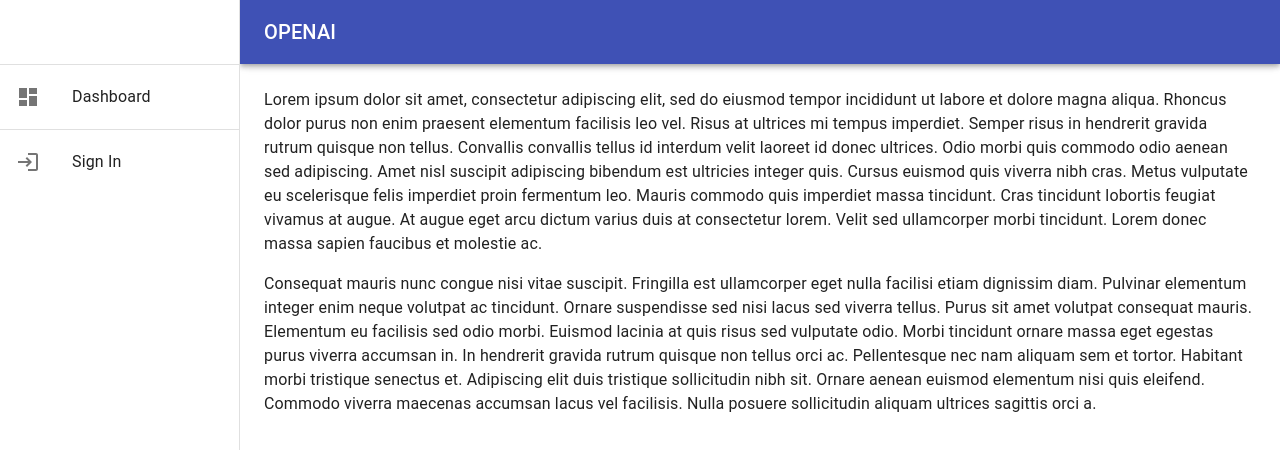
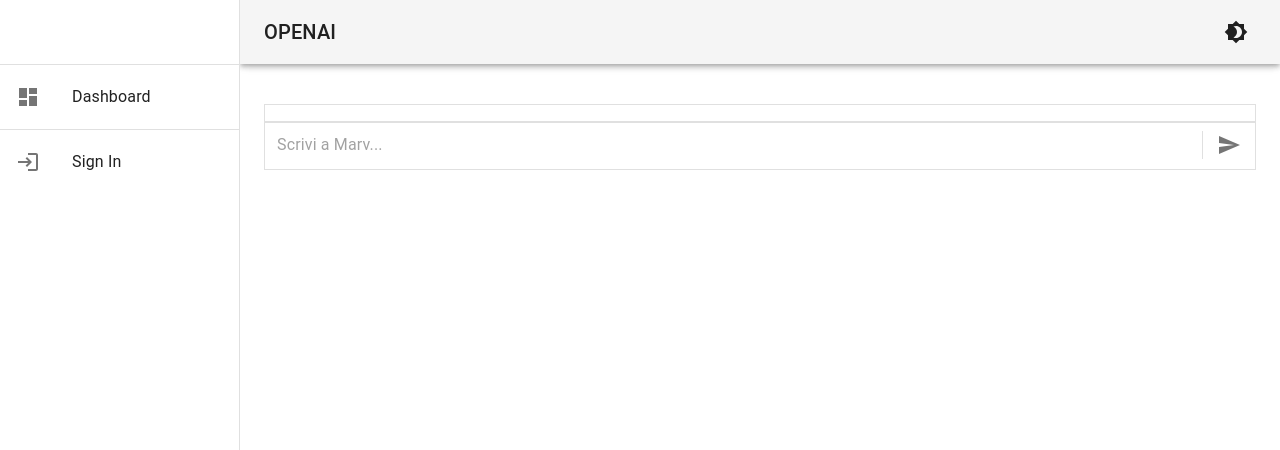
Before and after one commit to Batman110391/openai, a React (Create React App) app: page / in a window 1280 px wide. Shown: the top 450 px of the page. Built offline with nearby package versions, Linux system fonts and the light colour scheme.

Commit message:
Create a chatBot component

```diff
--- a/src/Components/BoxLayout.js
+++ b/src/Components/BoxLayout.js
@@ -10,6 +10,7 @@
         flexGrow: 1,
         p: 3,
         width: { sm: `calc(100% - 240px)` },
+        height: `calc(100% - 50px)`,
       }}
     >
       <Toolbar />
--- a/src/index.css
+++ b/src/index.css
@@ -1,10 +1,20 @@
-body {
+html,body {
   margin: 0;
   font-family: -apple-system, BlinkMacSystemFont, 'Segoe UI', 'Roboto', 'Oxygen',
     'Ubuntu', 'Cantarell', 'Fira Sans', 'Droid Sans', 'Helvetica Neue',
     sans-serif;
   -webkit-font-smoothing: antialiased;
   -moz-osx-font-smoothing: grayscale;
+  height: 100%;
+}
+
+#root {
+  height: 100%;
+  width: 100%;
+}
+
+* {
+  box-sizing: border-box;
 }
 
 code {
--- a/src/index.js
+++ b/src/index.js
@@ -1,21 +1,12 @@
 import React from "react";
 import ReactDOM from "react-dom/client";
-import { ThemeProvider } from "@mui/material/styles";
 import App from "./App";
-import themePalette from "./themePalette";
-import createCache from "@emotion/cache";
-import { CacheProvider } from "@emotion/react";
-
-export const muiCache = createCache({
-  key: "mui",
-  prepend: true,
-});
+import ThemePalette from "./ThemePalette";
+import "./index.css";
 
 const root = ReactDOM.createRoot(document.getElementById("root"));
 root.render(
-  <CacheProvider value={muiCache}>
-    <ThemeProvider theme={themePalette}>
-      <App />
-    </ThemeProvider>
-  </CacheProvider>
+  <ThemePalette>
+    <App />
+  </ThemePalette>
 );
--- a/src/pages/ChatBot.js
+++ b/src/pages/ChatBot.js
@@ -1,40 +1,102 @@
 import React from "react";
-import Typography from "@mui/material/Typography";
+import Box from "@mui/material/Box";
+import Paper from "@mui/material/Paper";
 import BoxLayout from "../Components/BoxLayout";
+import InputBase from "@mui/material/InputBase";
+import Divider from "@mui/material/Divider";
+import IconButton from "@mui/material/IconButton";
+import SendIcon from "@mui/icons-material/Send";
 
 function ChatBot() {
+  const [message, setMessage] = React.useState([]);
+
   return (
     <BoxLayout>
-      <Typography paragraph>
-        Lorem ipsum dolor sit amet, consectetur adipiscing elit, sed do eiusmod
-        tempor incididunt ut labore et dolore magna aliqua. Rhoncus dolor purus
-        non enim praesent elementum facilisis leo vel. Risus at ultrices mi
-        tempus imperdiet. Semper risus in hendrerit gravida rutrum quisque non
-        tellus. Convallis convallis tellus id interdum velit laoreet id donec
-        ultrices. Odio morbi quis commodo odio aenean sed adipiscing. Amet nisl
-        suscipit adipiscing bibendum est ultricies integer quis. Cursus euismod
-        quis viverra nibh cras. Metus vulputate eu scelerisque felis imperdiet
-        proin fermentum leo. Mauris commodo quis imperdiet massa tincidunt. Cras
-        tincidunt lobortis feugiat vivamus at augue. At augue eget arcu dictum
-        varius duis at consectetur lorem. Velit sed ullamcorper morbi tincidunt.
-        Lorem donec massa sapien faucibus et molestie ac.
-      </Typography>
-      <Typography paragraph>
-        Consequat mauris nunc congue nisi vitae suscipit. Fringilla est
-        ullamcorper eget nulla facilisi etiam dignissim diam. Pulvinar elementum
-        integer enim neque volutpat ac tincidunt. Ornare suspendisse sed nisi
-        lacus sed viverra tellus. Purus sit amet volutpat consequat mauris.
-        Elementum eu facilisis sed odio morbi. Euismod lacinia at quis risus sed
-        vulputate odio. Morbi tincidunt ornare massa eget egestas purus viverra
-        accumsan in. In hendrerit gravida rutrum quisque non tellus orci ac.
-        Pellentesque nec nam aliquam sem et tortor. Habitant morbi tristique
-        senectus et. Adipiscing elit duis tristique sollicitudin nibh sit.
-        Ornare aenean euismod elementum nisi quis eleifend. Commodo viverra
-        maecenas accumsan lacus vel facilisis. Nulla posuere sollicitudin
-        aliquam ultrices sagittis orci a.
-      </Typography>
+      <Box
+        sx={{
+          width: "100%",
+          height: "100%",
+          display: "flex",
+          flexDirection: "column",
+          p: "16px 0px",
+        }}
+      >
+        <Paper
+          sx={{
+            width: "100%",
+            display: "flex",
+            flexDirection: "column-reverse",
+            overflow: "auto",
+            p: 1,
+          }}
+          variant="outlined"
+          square
+        >
+          {message.length > 0 &&
+            message
+              .sort((a, b) => b.date - a.date)
+              .map((mess) => {
+                return (
+                  <div>
+                    {mess.author} : {mess.message}
+                  </div>
+                );
+              })}
+        </Paper>
+        <InputChatBox message={message} setMessage={setMessage} />
+      </Box>
     </BoxLayout>
   );
 }
 
 export default ChatBot;
+
+function InputChatBox({ message, setMessage }) {
+  const [currMessage, setCurrMessage] = React.useState({});
+
+  const handleSubmit = (e) => {
+    e.preventDefault();
+    setMessage([...message, currMessage]);
+    setCurrMessage({});
+  };
+
+  const handleChange = (e) => {
+    setCurrMessage({
+      date: new Date(),
+      message: e.target.value,
+      author: "You",
+    });
+  };
+
+  return (
+    <Paper
+      component="form"
+      variant="outlined"
+      square
+      sx={{
+        p: "0px 4px 2px 4px",
+        marginTop: "0",
+        display: "flex",
+        alignItems: "center",
+        width: "100%",
+      }}
+      onSubmit={handleSubmit}
+    >
+      <InputBase
+        sx={{ ml: 1, flex: 1 }}
+        placeholder="Scrivi a Marv..."
+        onChange={handleChange}
+        value={currMessage?.message || ""}
+      />
+      <Divider sx={{ height: 28, m: 0.5 }} orientation="vertical" />
+      <IconButton
+        onClick={handleSubmit}
+        color="primary"
+        sx={{ p: "10px" }}
+        aria-label="directions"
+      >
+        <SendIcon color="action" />
+      </IconButton>
+    </Paper>
+  );
+}
--- a/src/pages/ResponsiveDrawer.js
+++ b/src/pages/ResponsiveDrawer.js
@@ -6,7 +6,6 @@
 import Divider from "@mui/material/Divider";
 import Drawer from "@mui/material/Drawer";
 import IconButton from "@mui/material/IconButton";
-import InboxIcon from "@mui/icons-material/MoveToInbox";
 import DashboardIcon from "@mui/icons-material/Dashboard";
 import LoginIcon from "@mui/icons-material/Login";
 import List from "@mui/material/List";
@@ -14,15 +13,22 @@
 import ListItemButton from "@mui/material/ListItemButton";
 import ListItemIcon from "@mui/material/ListItemIcon";
 import ListItemText from "@mui/material/ListItemText";
-import MailIcon from "@mui/icons-material/Mail";
 import MenuIcon from "@mui/icons-material/Menu";
+import Brightness4Icon from "@mui/icons-material/Brightness4";
+import Brightness7Icon from "@mui/icons-material/Brightness7";
 import Toolbar from "@mui/material/Toolbar";
 import Typography from "@mui/material/Typography";
+import { useTheme } from "@mui/material/styles";
+import { ColorModeContext } from "../ThemePalette";
 
 const drawerWidth = 240;
 
 function ResponsiveDrawer(props) {
   const { window, children } = props;
+
+  const theme = useTheme();
+  const colorMode = React.useContext(ColorModeContext);
+
   const [mobileOpen, setMobileOpen] = React.useState(false);
 
   const handleDrawerToggle = () => {
@@ -61,16 +67,17 @@
     window !== undefined ? () => window().document.body : undefined;
 
   return (
-    <Box sx={{ display: "flex" }}>
+    <Box sx={{ display: "flex", height: "100%", width: "100%" }}>
       <CssBaseline />
       <AppBar
+        color="default"
         position="fixed"
         sx={{
           width: { sm: `calc(100% - ${drawerWidth}px)` },
           ml: { sm: `${drawerWidth}px` },
         }}
       >
-        <Toolbar>
+        <Toolbar sx={{ display: "flex", justifyContent: "space-between" }}>
           <IconButton
             color="inherit"
             aria-label="open drawer"
@@ -83,6 +90,17 @@
           <Typography variant="h6" noWrap component="div">
             OPENAI
           </Typography>
+          <IconButton
+            sx={{ ml: 1 }}
+            onClick={colorMode.toggleColorMode}
+            color="inherit"
+          >
+            {theme.palette.mode === "dark" ? (
+              <Brightness7Icon />
+            ) : (
+              <Brightness4Icon />
+            )}
+          </IconButton>
         </Toolbar>
       </AppBar>
       <Box
--- a/src/themePalette.js
+++ b/src/themePalette.js
@@ -1,30 +1,34 @@
-import { createTheme } from "@mui/material/styles";
+import * as React from "react";
+import { ThemeProvider, createTheme } from "@mui/material/styles";
 
-const themePalette = createTheme({
-  palette: {
-    primary: {
-      main: "#3F51B5",
-      dark: "#192882",
-    },
-    secondary: {
-      light: "#F5F5F5",
-      main: "#E0E0E0",
-      dark: "rgba(0, 0, 0, 0.54)",
-    },
-  },
-  /* components: {
-    MuiCssBaseline: {
-      styleOverrides: {
-        body: {
-          overflow: 'hidden',
-          height: '100%',
-        },
-        'html, body, #root': {
-          height: `-webkit-fill-available`,
-        },
-      },
-    },
-  }, */
+export const ColorModeContext = React.createContext({
+  toggleColorMode: () => {},
 });
 
-export default themePalette;
+export default function ThemePalette({ children }) {
+  const [mode, setMode] = React.useState("light");
+  const colorMode = React.useMemo(
+    () => ({
+      toggleColorMode: () => {
+        setMode((prevMode) => (prevMode === "light" ? "dark" : "light"));
+      },
+    }),
+    []
+  );
+
+  const theme = React.useMemo(
+    () =>
+      createTheme({
+        palette: {
+          mode,
+        },
+      }),
+    [mode]
+  );
+
+  return (
+    <ColorModeContext.Provider value={colorMode}>
+      <ThemeProvider theme={theme}>{children}</ThemeProvider>
+    </ColorModeContext.Provider>
+  );
+}
```
